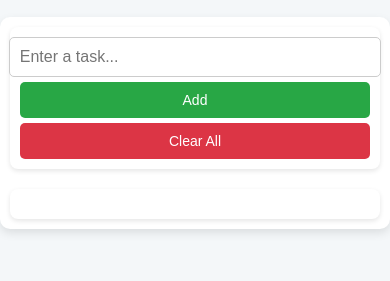
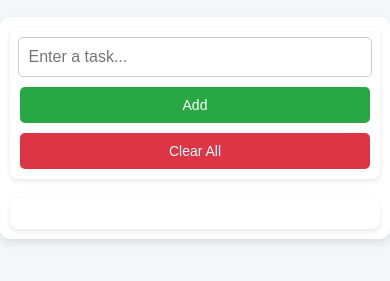
Before and after one commit to Ismaeel-Moussa/Simple-Task-Manager, a plain HTML site: page index.html in a window 390 px wide. Shown: the part 111-392 px from the top of the page. Drawn offline with Linux system fonts and the light colour scheme.

Commit message:
adding responsive feature for mobile

```diff
--- a/style.css
+++ b/style.css
@@ -126,11 +126,11 @@ body {
     }
     .form {
       flex-direction: column;
-      gap: 5px;
+      gap: 10px;
       padding: 10px;
     }
     input[type="text"] {
-      width: 100%;
+      width: 95%;;
       padding: 10px;
     }
     input[type="submit"], .delete-all, button {
```
